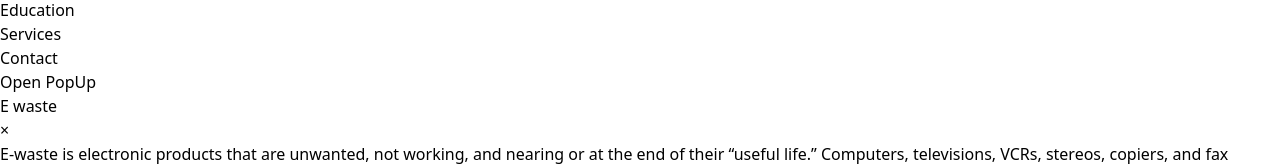
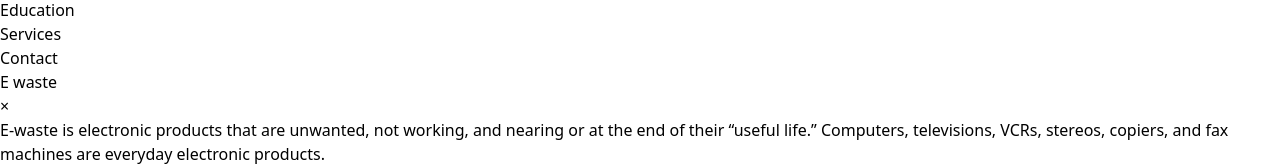
Before and after one commit to RishitKumar086/E-Revive, a React (Vite) app in the folder Frontend/: page / in a window 1280 px wide. Shown: the part 506-672 px from the top of the page. Built offline with nearby package versions, Linux system fonts and the light colour scheme.

Commit message:
Remove the PopUp button form home page

```diff
--- a/Frontend/src/components/PopUp.jsx
+++ b/Frontend/src/components/PopUp.jsx
@@ -4,16 +4,6 @@ import popUpImage from "../assets/popup-imagejpg.jpg";
 export default function PopUp({ showModal, setShowModal }) {
   return (
     <>
-      {/* will remove this button later  */}
-      <div className="flex justify-center">
-        <button
-          className="bg-pink-500 text-white active:bg-pink-600 font-bold uppercase text-sm px-6 py-3 rounded shadow hover:shadow-lg outline-none cursor-pointer focus:outline-none ease-linear mt-2 transition-all duration-150"
-          type="button"
-          onClick={() => setShowModal(true)}
-        >
-          Open PopUp
-        </button>
-      </div>
       {showModal ? (
         <>
           <div className="justify-center  items-center flex overflow-x-hidden overflow-y-auto fixed inset-0 z-50 outline-none focus:outline-none">
```
